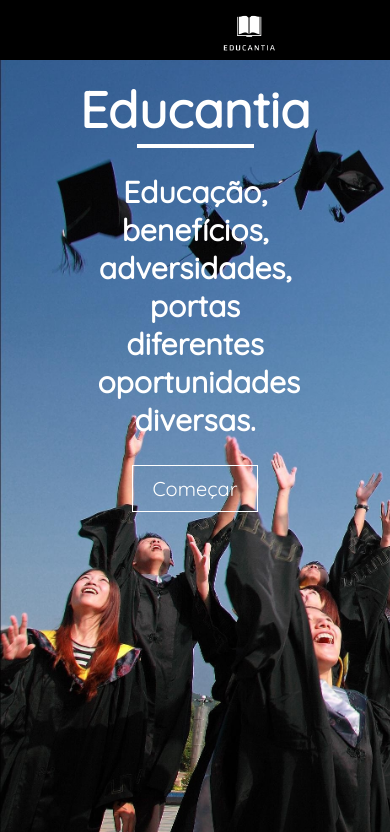
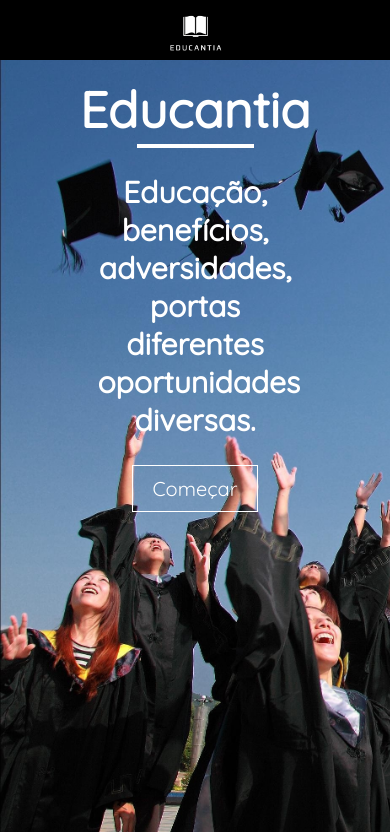
Before and after one commit to Olavorangel18/PrimeiroSite.github.io, a plain HTML site: page index.html in a window 390 px wide. Shown: the top 832 px of the page. Drawn offline with nearby package versions, Linux system fonts and the light colour scheme.

Commit message:
Update site.css

```diff
--- a/site.css
+++ b/site.css
@@ -237,6 +237,8 @@ h3.espaço{
     box-sizing:border-box;
   }
   #logo{
-    box-sizing:border-box;
+    margin-left:0px;
+    transform:translateX(-50%);
+    box-sizing: border-box;
   }
 }
```
